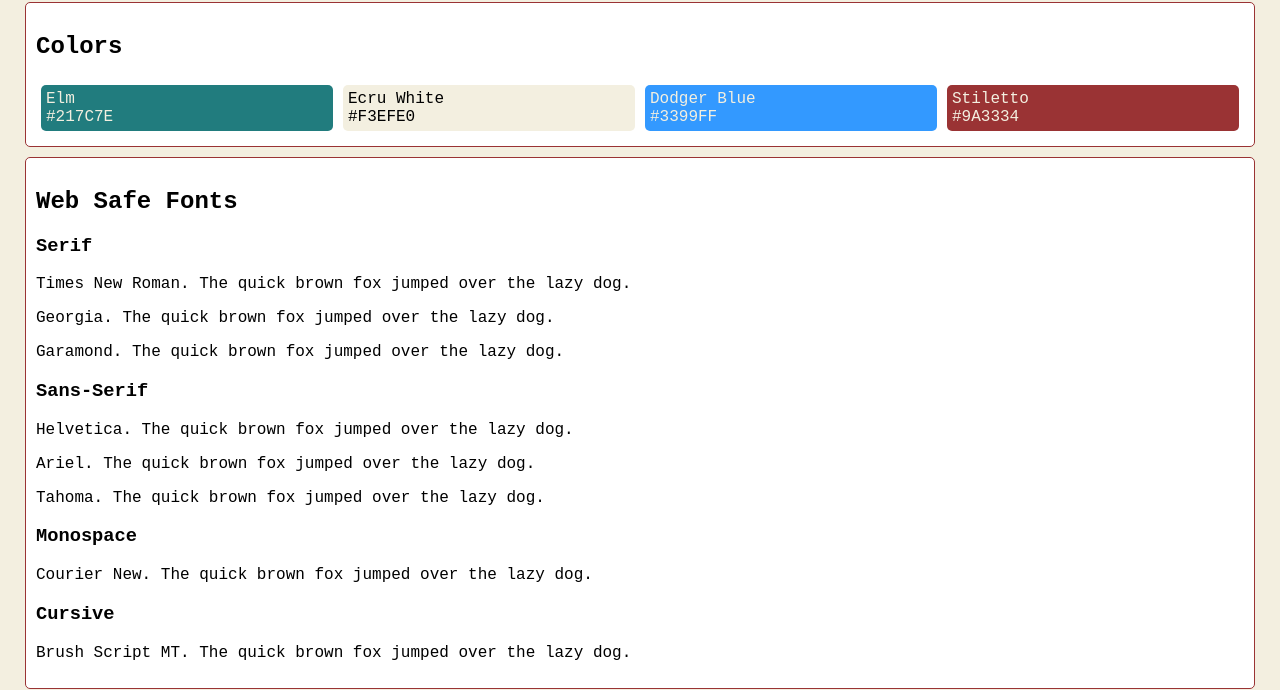
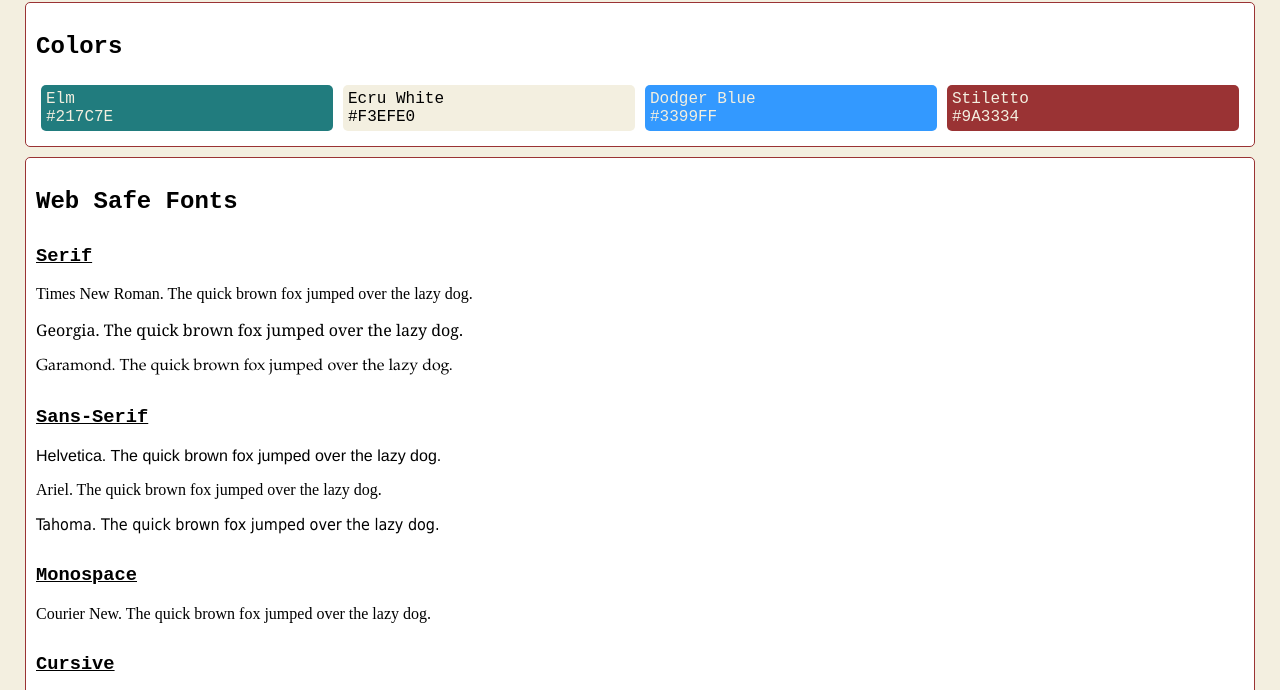
Before and after one commit to BreannaRoncal/CodeCademy-Projects, a plain HTML site: page Website Design System/index.html in a window 1280 px wide. Shown: the part 93-783 px from the top of the page. Drawn offline with Linux system fonts and the light colour scheme.

Commit message:
Update styles.css

```diff
--- a/Website Design System/styles.css
+++ b/Website Design System/styles.css
@@ -5,7 +5,7 @@ body{
   font-family:'courier new', monospace;
 }
 
-h1{
+#title{
   color:#9a3334;
   text-align:center;
 }
@@ -29,6 +29,11 @@ section{
   padding:5px;
 }
 
+.subheading{
+  text-decoration:underline;
+  margin-top:30px;
+}
+
 #elm{
   color:#f3efe0;
   background-color:#217c7e;
@@ -47,3 +52,28 @@ section{
   color:#f3efe0;
   background-color:#9a3334;
 }
+
+#times-new-roman{
+  font-family:'Times New Roman';
+}
+#georgia{
+  font-family:Georgia;
+}
+#garamond{
+  font-family:Garamond;
+}
+#helvetica{
+  font-family:Helvetica;
+}
+#ariel{
+  font-family:ariel;
+}
+#tahoma{
+  font-family:tahoma;
+}
+#courier-new{
+  font-family:courier-new;
+}
+#brush-script-mt{
+  font-family:'brush script mt';
+}
```
